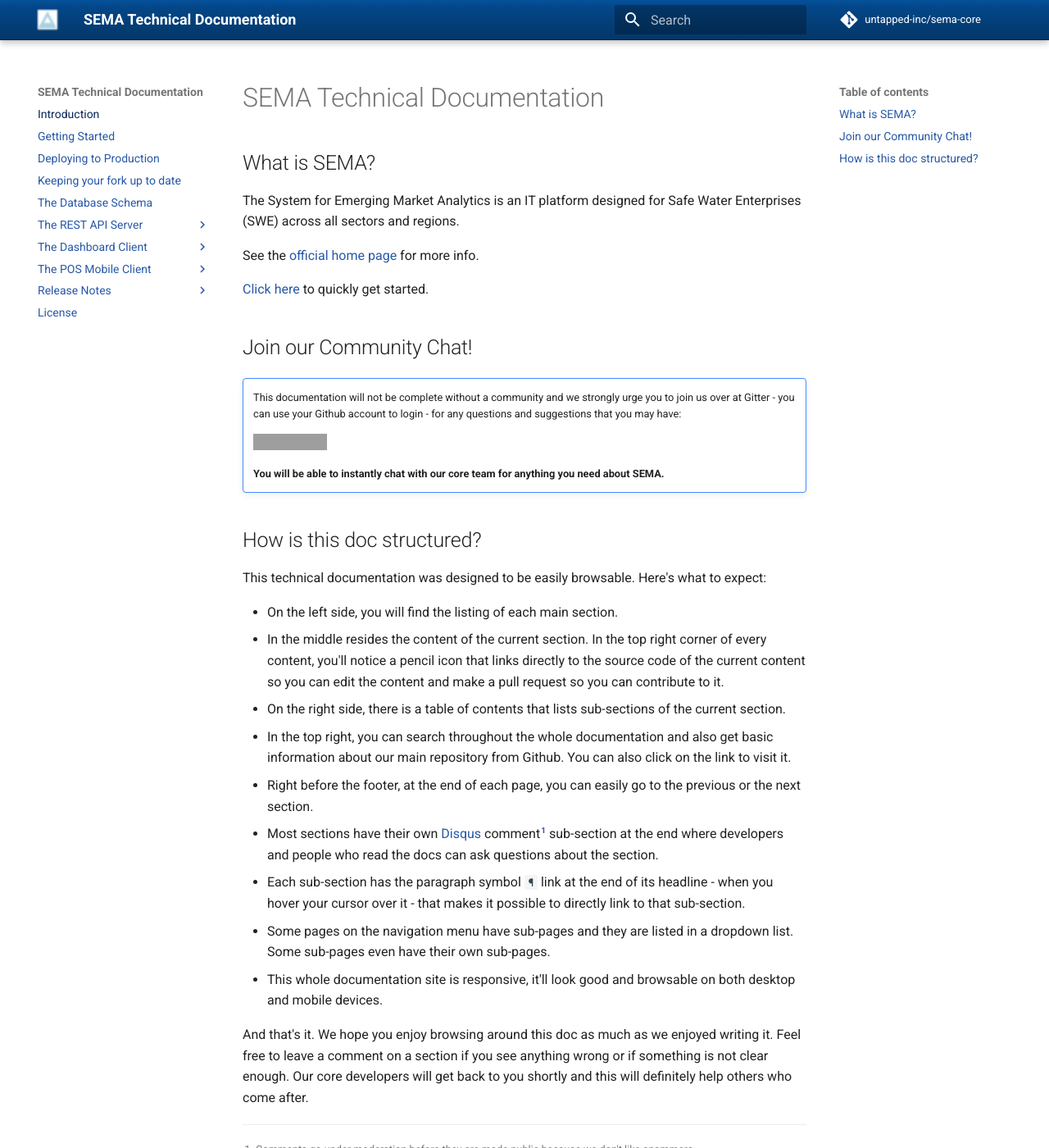
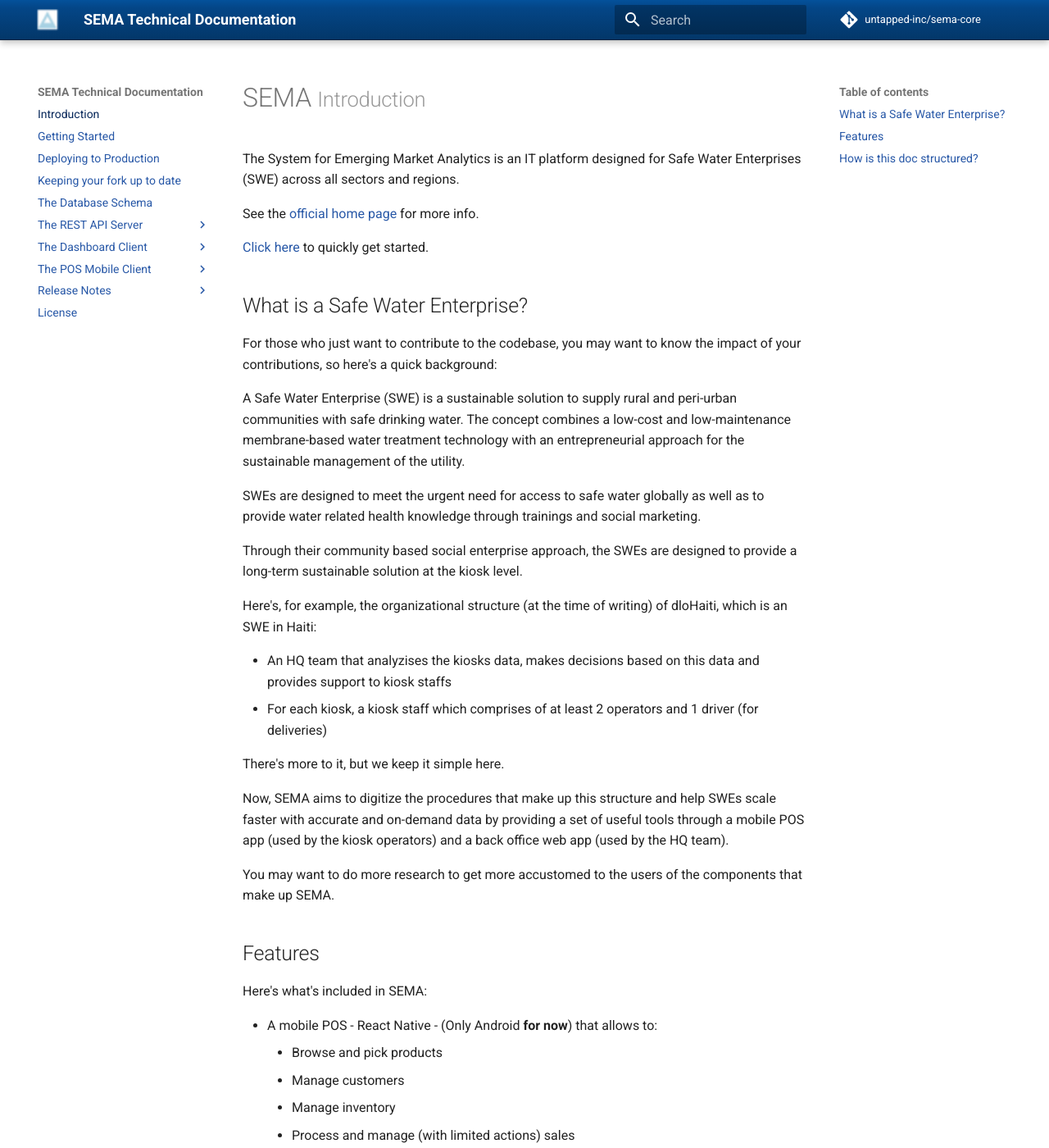
Before and after one commit to untapped-inc/sema-docs, an MkDocs documentation site: the page built from docs/index.md, in a window 1280 px wide and 1400 px high. Shown: the whole window at 82% size. Built offline with MkDocs 1.6.1 and Material for MkDocs 9.7.7, drawn with Linux system fonts in a browser that asks for light colours; comment, search, counter and statistics services are not loaded; some of the changed text lies outside the part shown; grey boxes are pictures that could not be loaded.

Commit message:
[Patch] Add more info about SEMA and SWEs

```diff
--- a/docs/index.md
+++ b/docs/index.md
@@ -1,21 +1,63 @@
-# SEMA Technical Documentation
-
-## What is SEMA?
+# SEMA <small>Introduction</small>
 
 The System for Emerging Market Analytics is an IT platform designed for Safe Water Enterprises (SWE) across all sectors and regions.
 
 See the <a href="http://semawater.org" target="_blank">official home page</a> for more info.
 
-[Click here](/sema-docs/getting-started) to quickly get started.
+[Click here](getting-started.md) to quickly get started.
 
-## Join our Community Chat!
+## What is a Safe Water Enterprise?
+
+For those who just want to contribute to the codebase, you may want to know the impact of your contributions, so here's a quick background:
+
+A Safe Water Enterprise (SWE) is a sustainable solution to supply rural and peri-urban communities with safe drinking water. The concept combines a low-cost and low-maintenance membrane-based water treatment technology with an entrepreneurial approach for the sustainable management of the utility.
+
+SWEs are designed to meet the urgent need for access to safe water globally as well as to provide water related health knowledge through trainings and social marketing.
+
+Through their community based social enterprise approach, the SWEs are designed to provide a long-term sustainable solution at the kiosk level.
+
+Here's, for example, the organizational structure (at the time of writing) of dloHaiti, which is an SWE in Haiti:
+
+- An HQ team that analyzises the kiosks data, makes decisions based on this data and provides support to kiosk staffs
+- For each kiosk, a kiosk staff which comprises of at least 2 operators and 1 driver (for deliveries)
+
+There's more to it, but we keep it simple here.
+
+Now, SEMA aims to digitize the procedures that make up this structure and help SWEs scale faster with accurate and on-demand data by providing a set of useful tools through a mobile POS app (used by the kiosk operators) and a back office web app (used by the HQ team).
+
+You may want to do more research to get more accustomed to the users of the components that make up SEMA.
+
+## Features
+
+Here's what's included in SEMA:
+
+- A mobile POS - React Native - (Only Android **for now**) that allows to:
+    - Browse and pick products
+    - Manage customers
+    - Manage inventory
+    - Process and manage (with limited actions) sales
+    - Process and manage loans
+    - Do all the above offline
+- A back office on the web - Reacjs - that allows to:
+    - Make administrative actions:
+        - Manage Products
+        - Manage Users/Employees
+    - View Water Operations Reports
+    - View Sales Reports
+    - View Demographics Data
+    - View Volume Reports
+- An API server - Nodejs/Expressjs - that acts as an intermediate between all the clients and the database
+
+See the [Architecture and Components](architecture-and-components.md) section for more.
+
+<!-- ## Join our Community Chat!
 
 !!! note ""
     This documentation will not be complete without a community and we strongly urge you to join us over at Gitter - you can use your Github account to login - for any questions and suggestions that you may have:
 
     <a href="https://gitter.im/sema-dev/" target="_blank"><img src="https://badges.gitter.im/untapped-inc/sema-core.png"></a>
 
-    **You will be able to instantly chat with our core team for anything you need about SEMA.**
+    **You will be able to instantly chat with our core team for anything you need about SEMA.** -->
 
 ## How is this doc structured?
 
```
